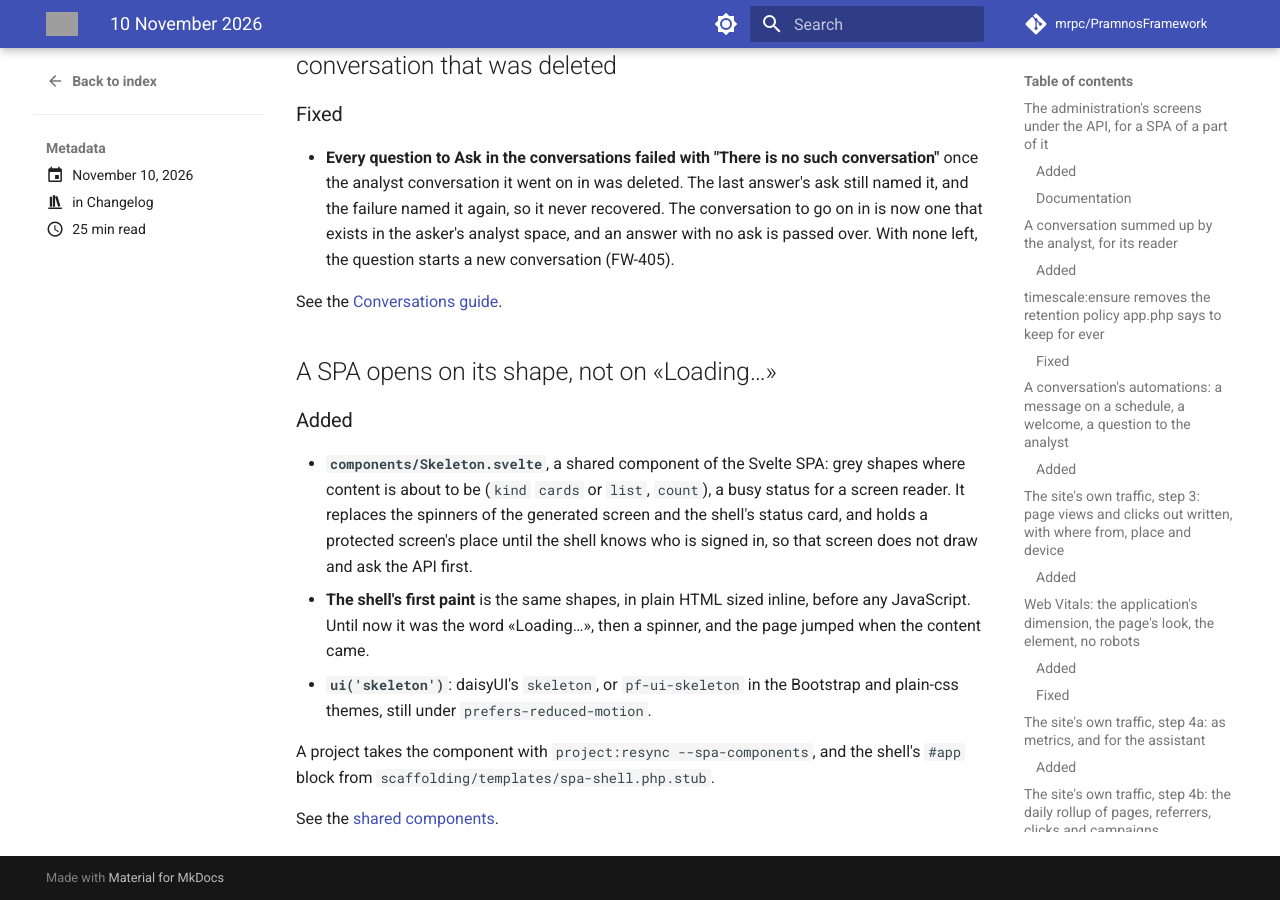
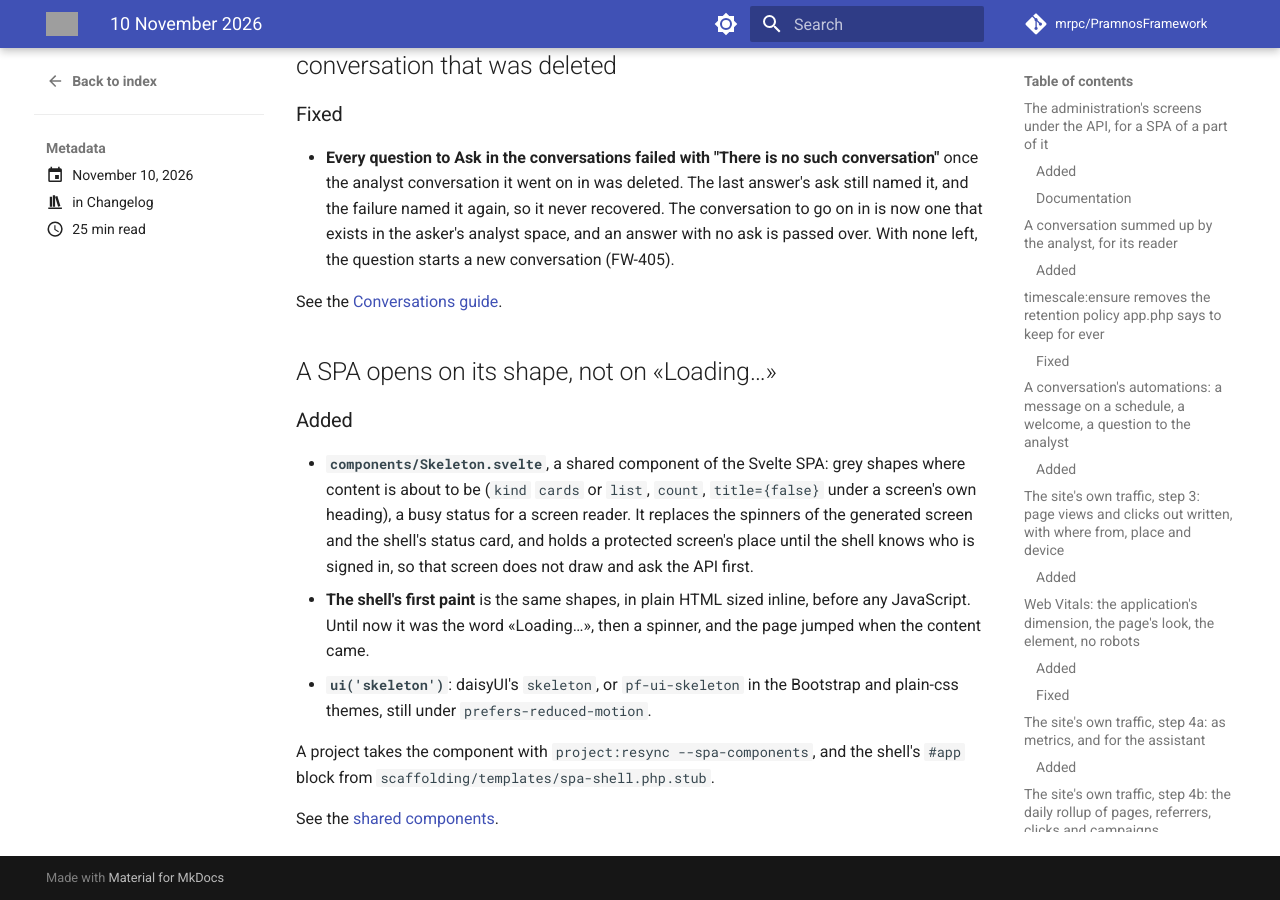
Before and after one commit to mrpc/PramnosFramework, an MkDocs documentation site: the page built from docs/version-history/posts/2026-11-10.md, in a window 1280 px wide and 900 px high, scrolled down 22045 px. Built offline with MkDocs 1.6.1 and Material for MkDocs 9.7.7, drawn with Linux system fonts in a browser that asks for light colours; comment, search, counter and statistics services are not loaded; grey boxes are pictures that could not be loaded.

Commit message:
feat(spa): Skeleton's title shape can be left out under a screen's own heading

```diff
--- a/docs/version-history/posts/2026-11-10.md
+++ b/docs/version-history/posts/2026-11-10.md
@@ -804,7 +804,8 @@ An application with copied theme styles and `pf-chat.js` picks both up with `pro
 ### Added
 
 - **`components/Skeleton.svelte`**, a shared component of the Svelte SPA: grey shapes where content
-  is about to be (`kind` `cards` or `list`, `count`), a busy status for a screen reader. It replaces
+  is about to be (`kind` `cards` or `list`, `count`, `title={false}` under a screen's own heading),
+  a busy status for a screen reader. It replaces
   the spinners of the generated screen and the shell's status card, and holds a protected screen's
   place until the shell knows who is signed in, so that screen does not draw and ask the API first.
 - **The shell's first paint** is the same shapes, in plain HTML sized inline, before any JavaScript.
```
Also changed, not shown: docs/Pramnos_Console_API_Generation_Guide.md (+1 -1 lines), 4 other files.
